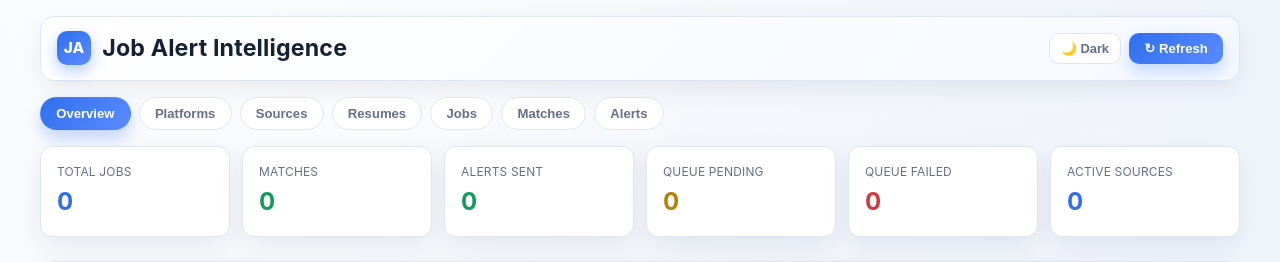
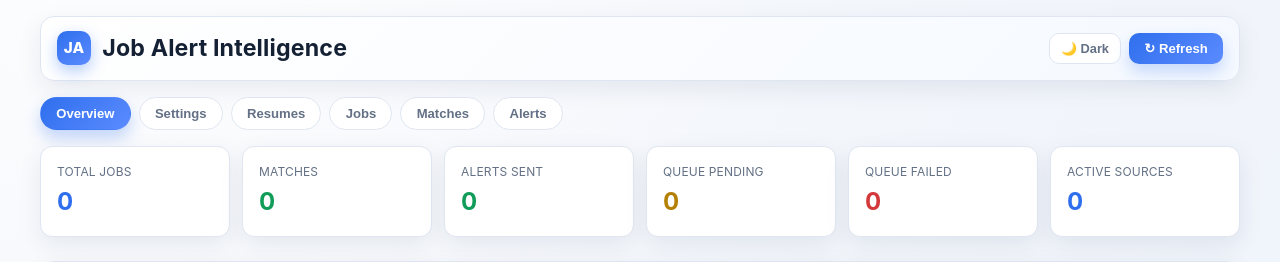
Before and after one commit to SeanButta/job-alert-cv-optimizer, a FastAPI app: page /dashboard in a window 1280 px wide. Shown: the top 262 px of the page. Run offline with FastAPI, Linux system fonts and the light colour scheme; data that the repository does not hold is empty.

Commit message:
feat(ui): unify Platforms + Sources into Settings (Job Source Configuration)

```diff
--- a/app/templates/dashboard.html
+++ b/app/templates/dashboard.html
@@ -662,8 +662,7 @@
         <!-- Tab Navigation -->
         <div class="tabs">
             <button class="tab-btn active" data-tab="overview">Overview</button>
-            <button class="tab-btn" data-tab="platforms">Platforms</button>
-            <button class="tab-btn" data-tab="sources">Sources</button>
+            <button class="tab-btn" data-tab="sources">Settings</button>
             <button class="tab-btn" data-tab="resumes">Resumes</button>
             <button class="tab-btn" data-tab="jobs">Jobs</button>
             <button class="tab-btn" data-tab="matches">Matches</button>
@@ -774,22 +773,26 @@
             </div>
         </div>
 
-        <!-- Platforms Tab -->
-        <div id="platforms" class="tab-content">
+        <!-- Legacy Platforms Tab (kept hidden; settings tab is unified) -->
+        <div id="platforms" class="tab-content" style="display:none;">
             <div class="section">
                 <h2>🌐 Job Platform Sources</h2>
+                <div id="platforms-list-legacy"></div>
+            </div>
+        </div>
+
+        <!-- Settings Tab (Platforms + Sources) -->
+        <div id="sources" class="tab-content">
+            <div class="section">
+                <h2>⚙️ Job Source Configuration</h2>
                 <p style="font-size: 0.8rem; color: var(--muted); margin-bottom: 1rem;">
-                    Toggle platforms on/off for job ingestion. Platforms are ranked by data quality (best first).
+                    Manage both platform toggles and source inputs in one place.
                 </p>
                 <div id="platforms-list">
-                    <!-- Populated by JS -->
                     <div class="loading-shimmer"></div>
                 </div>
             </div>
-        </div>
 
-        <!-- Sources Tab -->
-        <div id="sources" class="tab-content">
             <!-- Add Telegram Public Channel (No Bot Required) -->
             <div class="section">
                 <h2>📱 Add Telegram Public Channel <span class="badge badge-success" style="font-size: 0.7rem;">No Bot Required</span></h2>
@@ -1165,8 +1168,8 @@
                 btn.classList.add('active');
                 document.getElementById(btn.dataset.tab).classList.add('active');
 
-                // Load platforms when tab is clicked
-                if (btn.dataset.tab === 'platforms') {
+                // Load platforms when settings tab is clicked
+                if (btn.dataset.tab === 'sources') {
                     loadPlatforms();
                 }
             });
```
